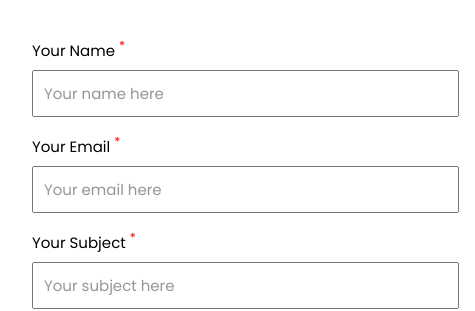
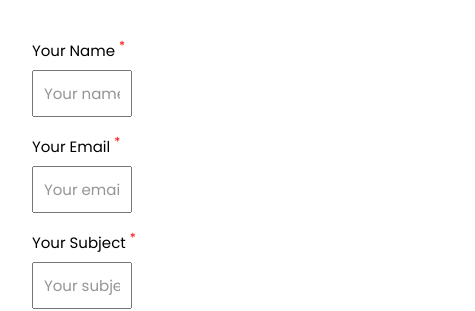
Before and after one commit to prajwalmandlik/Flare-global-soft, a React (Create React App) app: page /Contact in a window 390 px wide. Shown: the part 556-867 px from the top of the page, 475 px wide, since content can reach past the window. Built offline with nearby package versions, Linux system fonts and the light colour scheme.

Commit message:
Update contact.css

```diff
--- a/src/components/contact/contact.css
+++ b/src/components/contact/contact.css
@@ -123,7 +123,7 @@
     }
 
     input, textarea {
-        max-width: 500px;
+        width: 100px;
         margin-right: 1rem;
     }
   }
```
